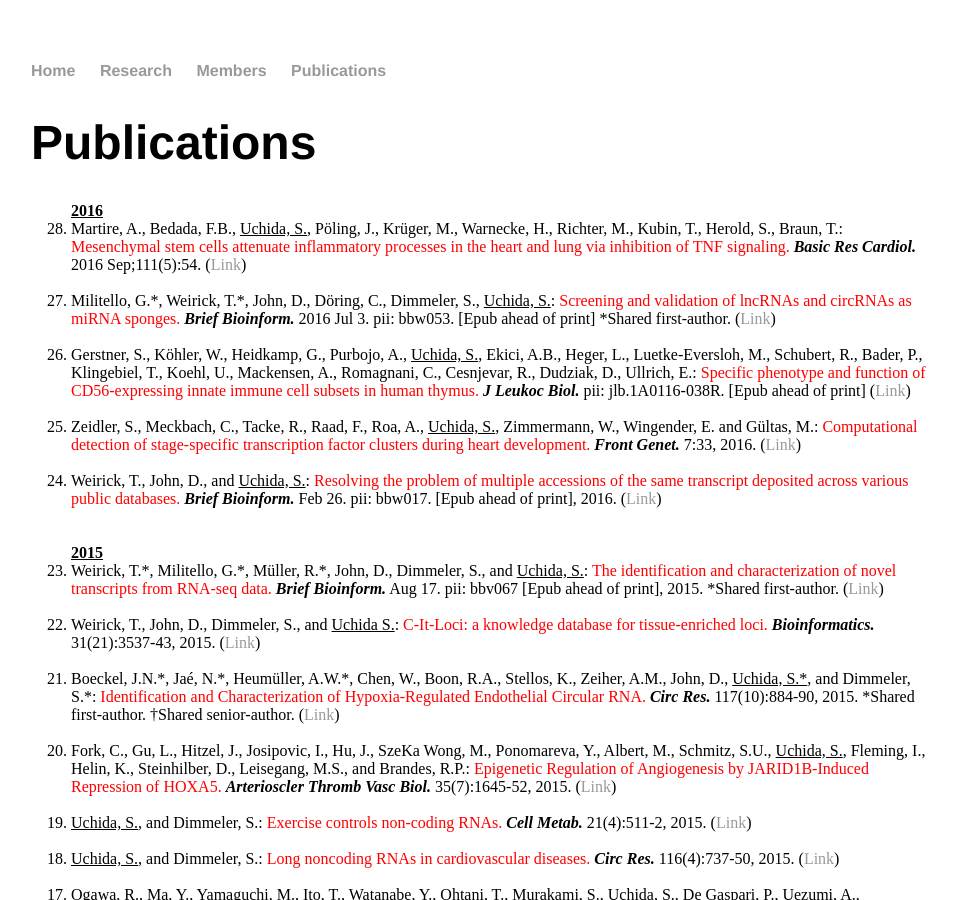
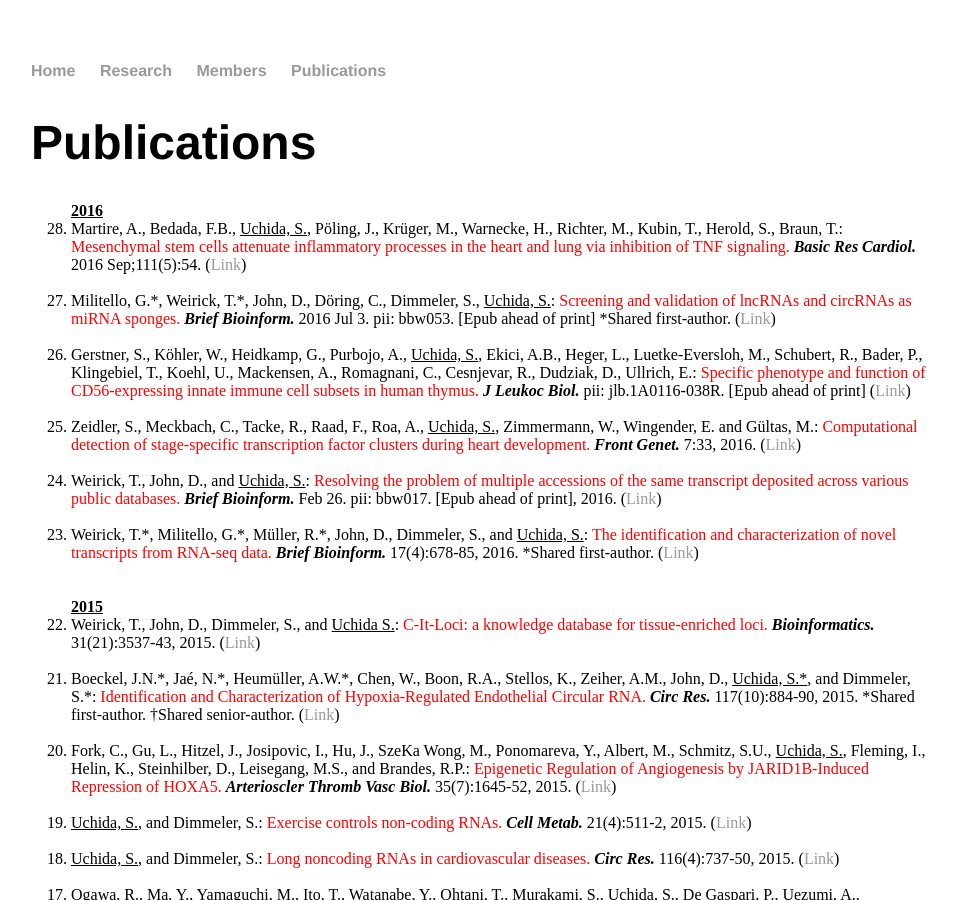
Before and after one commit to heartlncrna/heartlncrna.github.io, a Jekyll site: the page publications/pub_list.html, which Jekyll copies as it is, in a window 1280 px wide and 900 px high. Shown: the whole window, without its empty margins (161-1118 px from the left). Built offline with Jekyll 4.4.1, drawn with Linux system fonts in a browser that asks for light colours.

Commit message:
Update pub_list.html

```diff
--- a/publications/pub_list.html
+++ b/publications/pub_list.html
@@ -38,11 +38,11 @@
 			<br>
 				<li>Weirick, T., John, D., and <u>Uchida, S.</u>: <font color="red">Resolving the problem of multiple accessions of the same transcript deposited across various public databases.</font> <b><i>Brief Bioinform.</i></b> Feb 26. pii: bbw017. [Epub ahead of print], 2016. (<a href="http://bib.oxfordjournals.org/content/early/2016/02/20/bib.bbw017.abstract"><span class="ptHyperlink">Link</span></a>)</li>
 			<br>
+				<li>Weirick, T.*, Militello, G.*, Müller, R.*, John, D., Dimmeler, S., and <u>Uchida, S.</u>: <font color="red">The identification and characterization of novel transcripts from RNA-seq data.</font> <b><i>Brief Bioinform.</i></b> 17(4):678-85, 2016. *Shared first-author. (<a href="http://bib.oxfordjournals.org/content/early/2015/08/13/bib.bbv067.abstract"><span class="ptHyperlink">Link</span></a>)</li>
+			<br>
 			<br>
 
 			<strong><u> 2015 </u></strong>
-				<li>Weirick, T.*, Militello, G.*, Müller, R.*, John, D., Dimmeler, S., and <u>Uchida, S.</u>: <font color="red">The identification and characterization of novel transcripts from RNA-seq data.</font> <b><i>Brief Bioinform.</i></b> Aug 17. pii: bbv067 [Epub ahead of print], 2015. *Shared first-author. (<a href="http://bib.oxfordjournals.org/content/early/2015/08/13/bib.bbv067.abstract"><span class="ptHyperlink">Link</span></a>)</li>
-			<br>
 				<li>Weirick, T., John, D., Dimmeler, S., and <u>Uchida S.</u>: <font color="red">C-It-Loci: a knowledge database for tissue-enriched loci.</font> <b><i>Bioinformatics.</i></b> 31(21):3537-43, 2015. (<a href="http://bioinformatics.oxfordjournals.org/content/31/21/3537.long"><span class="ptHyperlink">Link</span></a>)</li>
 			<br>
 				<li>Boeckel, J.N.*, Jaé, N.*, Heumüller, A.W.*, Chen, W., Boon, R.A., Stellos, K., Zeiher, A.M., John, D., <u>Uchida, S.*</u>, and Dimmeler, S.*: <font color="red">Identification and Characterization of Hypoxia-Regulated Endothelial Circular RNA.</font> <b><i>Circ Res.</i></b> 117(10):884-90, 2015. *Shared first-author. †Shared senior-author. (<a href="http://circres.ahajournals.org/content/117/10/884.long"><span class="ptHyperlink">Link</span></a>)</li>
```
